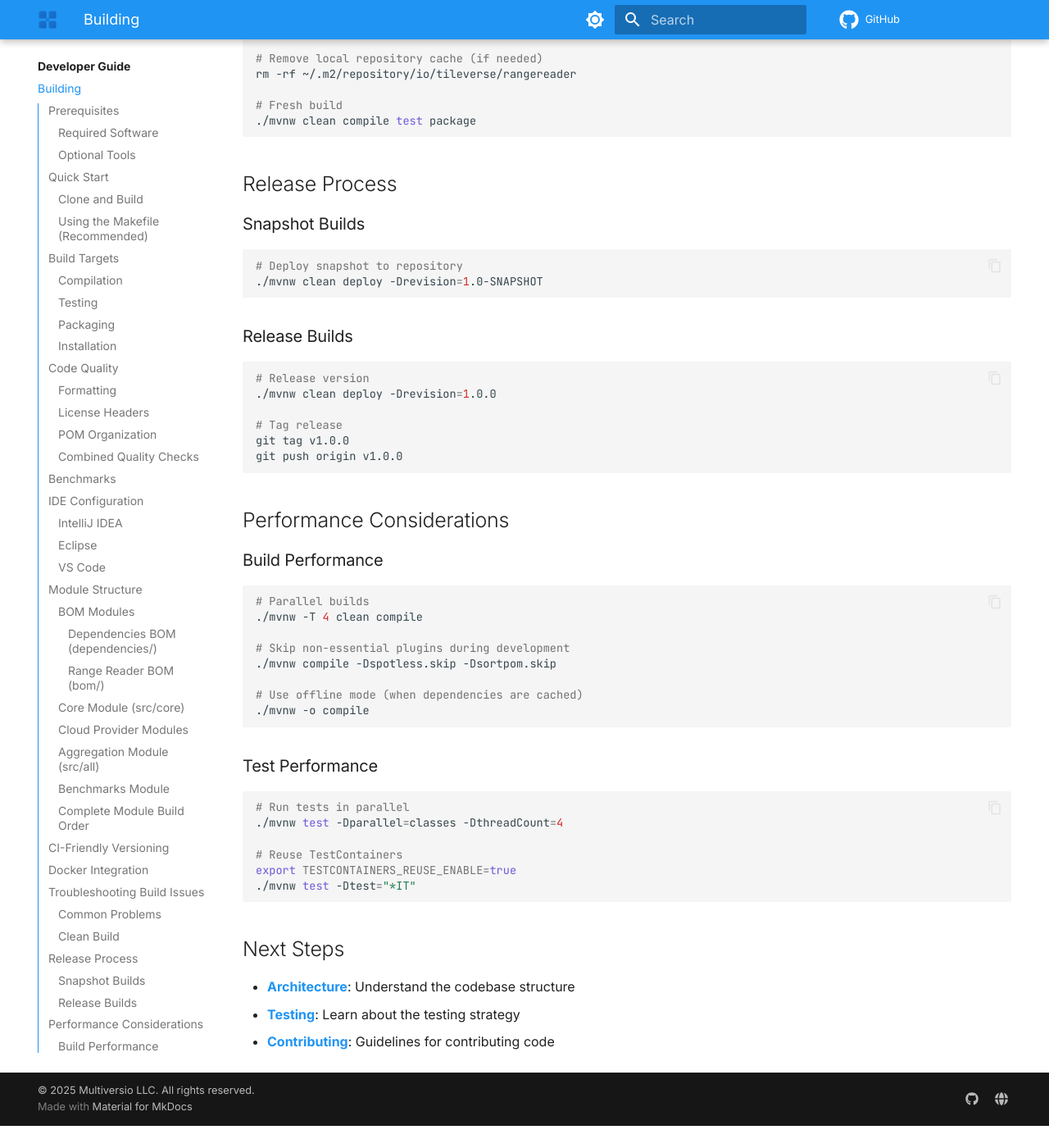
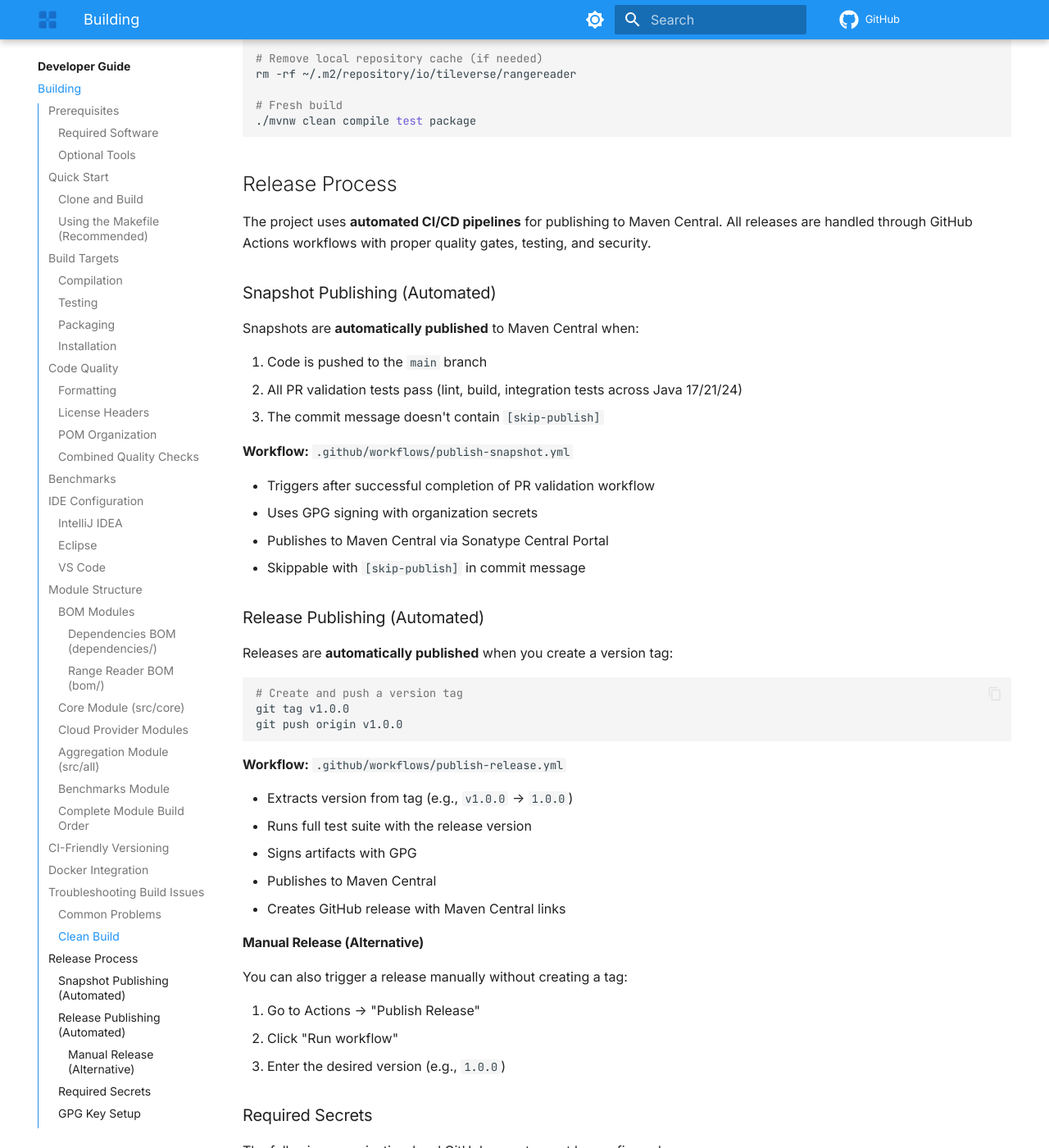
Before and after one commit to tileverse-io/tileverse-rangereader, an MkDocs documentation site: the page built from docs/src/developer-guide/building.md, in a window 1280 px wide and 1400 px high, scrolled down 10097 px. Shown: the whole window at 82% size. Built offline with MkDocs 1.6.1 and Material for MkDocs 9.7.7, drawn with Linux system fonts in a browser that asks for light colours; comment, search, counter and statistics services are not loaded; the version menu is left out; before the commit the page ends 11470 px from its top, so only the background shows below that; some of the changed text lies outside the part shown.

Commit message:
Set up automated Maven Central publishing with GitHub Actions
Add complete CI/CD pipeline for publishing to Maven Central via
Sonatype Central Portal. Includes snapshot publishing from main
branch and release publishing from version tags, with proper GPG
signing and authentication.

````diff
--- a/docs/src/developer-guide/building.md
+++ b/docs/src/developer-guide/building.md
@@ -482,22 +482,111 @@ rm -rf ~/.m2/repository/io/tileverse/rangereader
 
 ## Release Process
 
-### Snapshot Builds
+The project uses **automated CI/CD pipelines** for publishing to Maven Central. All releases are handled through GitHub Actions workflows with proper quality gates, testing, and security.
+
+### Snapshot Publishing (Automated)
+
+Snapshots are **automatically published** to Maven Central when:
+
+1. Code is pushed to the `main` branch
+2. All PR validation tests pass (lint, build, integration tests across Java 17/21/24)
+3. The commit message doesn't contain `[skip-publish]`
+
+**Workflow:** `.github/workflows/publish-snapshot.yml`
+
+- Triggers after successful completion of PR validation workflow
+- Uses GPG signing with organization secrets
+- Publishes to Maven Central via Sonatype Central Portal
+- Skippable with `[skip-publish]` in commit message
+
+### Release Publishing (Automated)
+
+Releases are **automatically published** when you create a version tag:
 
 ```bash
-# Deploy snapshot to repository
-./mvnw clean deploy -Drevision=1.0-SNAPSHOT
+# Create and push a version tag
+git tag v1.0.0
+git push origin v1.0.0
 ```
 
-### Release Builds
+**Workflow:** `.github/workflows/publish-release.yml`
+
+- Extracts version from tag (e.g., `v1.0.0` → `1.0.0`)
+- Runs full test suite with the release version
+- Signs artifacts with GPG
+- Publishes to Maven Central
+- Creates GitHub release with Maven Central links
+
+#### Manual Release (Alternative)
+
+You can also trigger a release manually without creating a tag:
+
+1. Go to Actions → "Publish Release"
+2. Click "Run workflow"
+3. Enter the desired version (e.g., `1.0.0`)
+
+### Required Secrets
+
+The following organization-level GitHub secrets must be configured:
+
+- `GPG_PRIVATE_KEY` - Exported GPG private key for artifact signing
+- `GPG_PASSPHRASE` - GPG key passphrase
+- `CENTRAL_USERNAME` - Sonatype Central Portal username
+- `CENTRAL_TOKEN` - Sonatype Central Portal token
+
+### GPG Key Setup
+
+For maintainers setting up GPG keys:
 
 ```bash
-# Release version
-./mvnw clean deploy -Drevision=1.0.0
+# Generate 4096-bit RSA key
+gpg --full-generate-key
 
-# Tag release
-git tag v1.0.0
-git push origin v1.0.0
+# Export for GitHub secrets
+gpg --armor --export-secret-keys [KEY-ID] > private-key.asc
+
+# Upload to keyservers
+gpg --keyserver keyserver.ubuntu.com --send-keys [KEY-ID]
+gpg --keyserver keys.openpgp.org --send-keys [KEY-ID]
+```
+
+### Local Development Publishing
+
+For testing the publishing process locally, you need to configure your `~/.m2/settings.xml`:
+
+```xml
+<settings>
+  <servers>
+    <server>
+      <id>central</id>
+      <username>YOUR_SONATYPE_USERNAME</username>
+      <password>YOUR_SONATYPE_TOKEN</password>
+    </server>
+  </servers>
+
+  <profiles>
+    <profile>
+      <id>gpg-config</id>
+      <properties>
+        <gpg.keyname>YOUR_GPG_KEY_ID</gpg.keyname>
+      </properties>
+    </profile>
+  </profiles>
+
+  <activeProfiles>
+    <activeProfile>gpg-config</activeProfile>
+  </activeProfiles>
+</settings>
+```
+
+**Key Selection:** If you have multiple GPG keys with the same email, specify the exact key ID in the `gpg.keyname` property to ensure Maven uses the correct key for signing.
+
+```bash
+# Snapshot to local repository
+./mvnw clean install
+
+# Test Maven Central publishing (requires configuration above)
+./mvnw clean deploy -Pcentral-publish -Drevision=1.0.0-test
 ```
 
 ## Performance Considerations
````
Also changed, not shown: pom.xml (+94 -0 lines), 5 other files.
